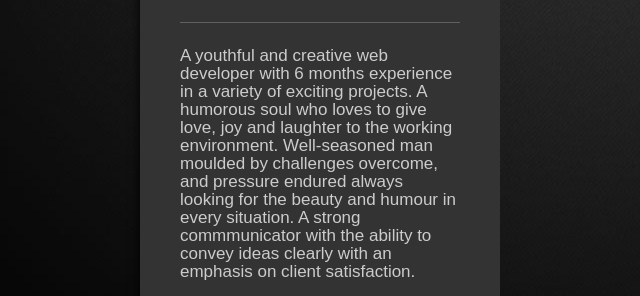
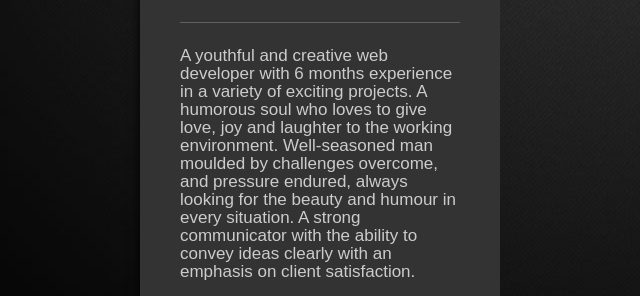
Before and after one commit to John-Paul-Golding/My_CV, a plain HTML site: page index.html in a window 1280 px wide. Shown: the part 270-566 px from the top of the page, 20-660 px from the left. Drawn offline with Linux system fonts and the light colour scheme.

Commit message:
Update index.html

```diff
--- a/index.html
+++ b/index.html
@@ -49,8 +49,8 @@
                             A youthful and creative web developer with 6 months experience in a variety of
                             exciting projects. A humorous soul who loves to give love, joy and laughter to
                             the working environment. Well-seasoned man moulded by challenges overcome, and
-                            pressure endured always looking for the beauty and humour in every situation. A
-                            strong commmunicator with the ability to convey ideas clearly with an emphasis
+                            pressure endured, always looking for the beauty and humour in every situation. A
+                            strong communicator with the ability to convey ideas clearly with an emphasis
                             on client satisfaction.
                         </p>
                     </div>
```
